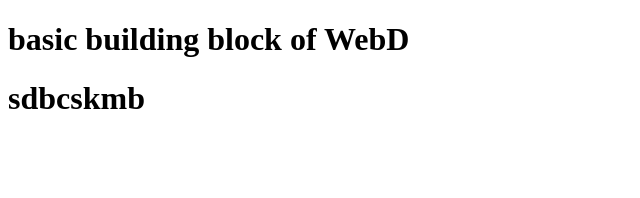
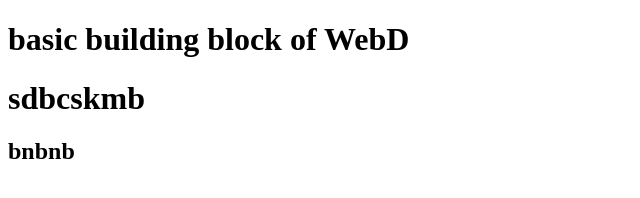
Before and after one commit to gaurpiyush001/GitLearningRepo, a plain HTML site: page iamblock.html in a window 1280 px wide. Shown: the whole page, without its empty margins (0-640 px from the left). Drawn offline with Linux system fonts and the light colour scheme.

```diff
--- a/iamblock.html
+++ b/iamblock.html
@@ -7,5 +7,6 @@
   <body>
     <h1>basic building block of WebD</h1>
     <h1>sdbcskmb</h1>
+    <h2>bnbnb</h2>
   </body>
 </html>
```
